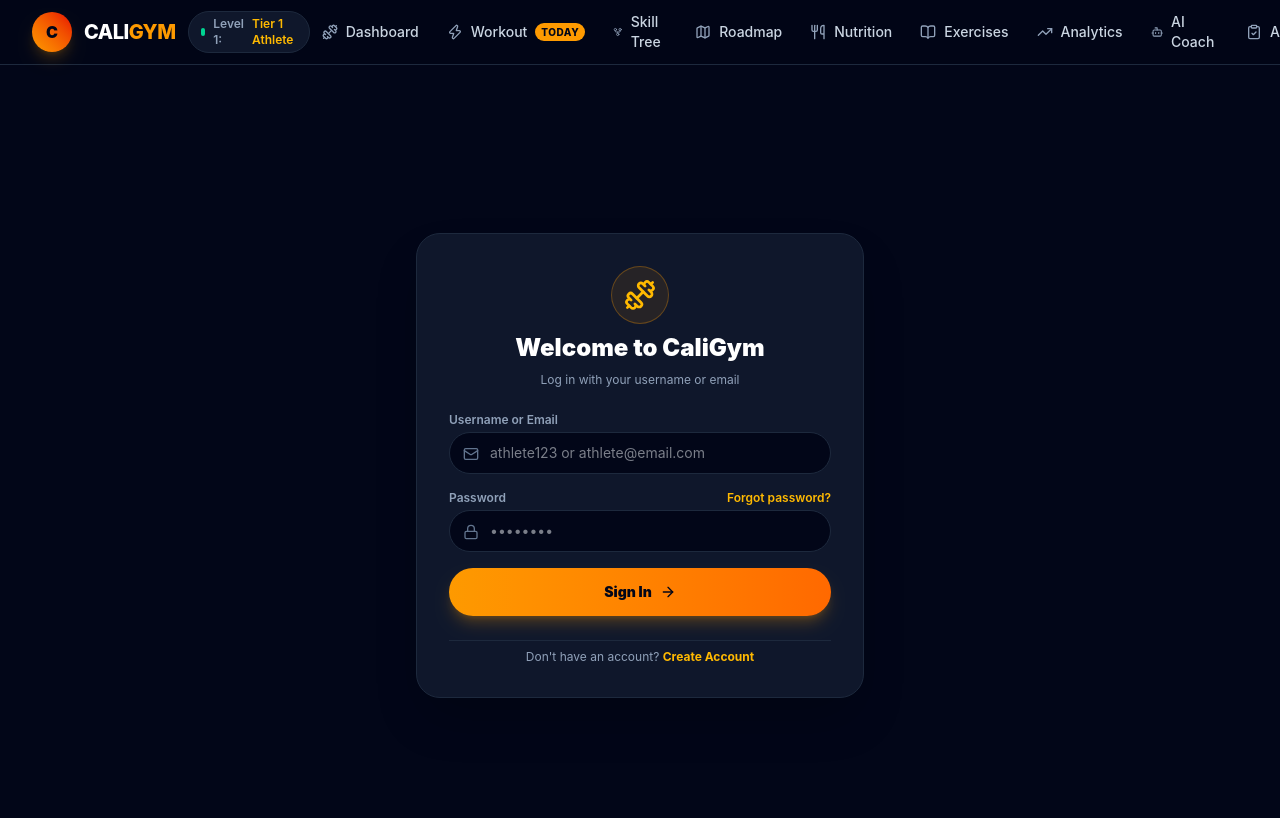
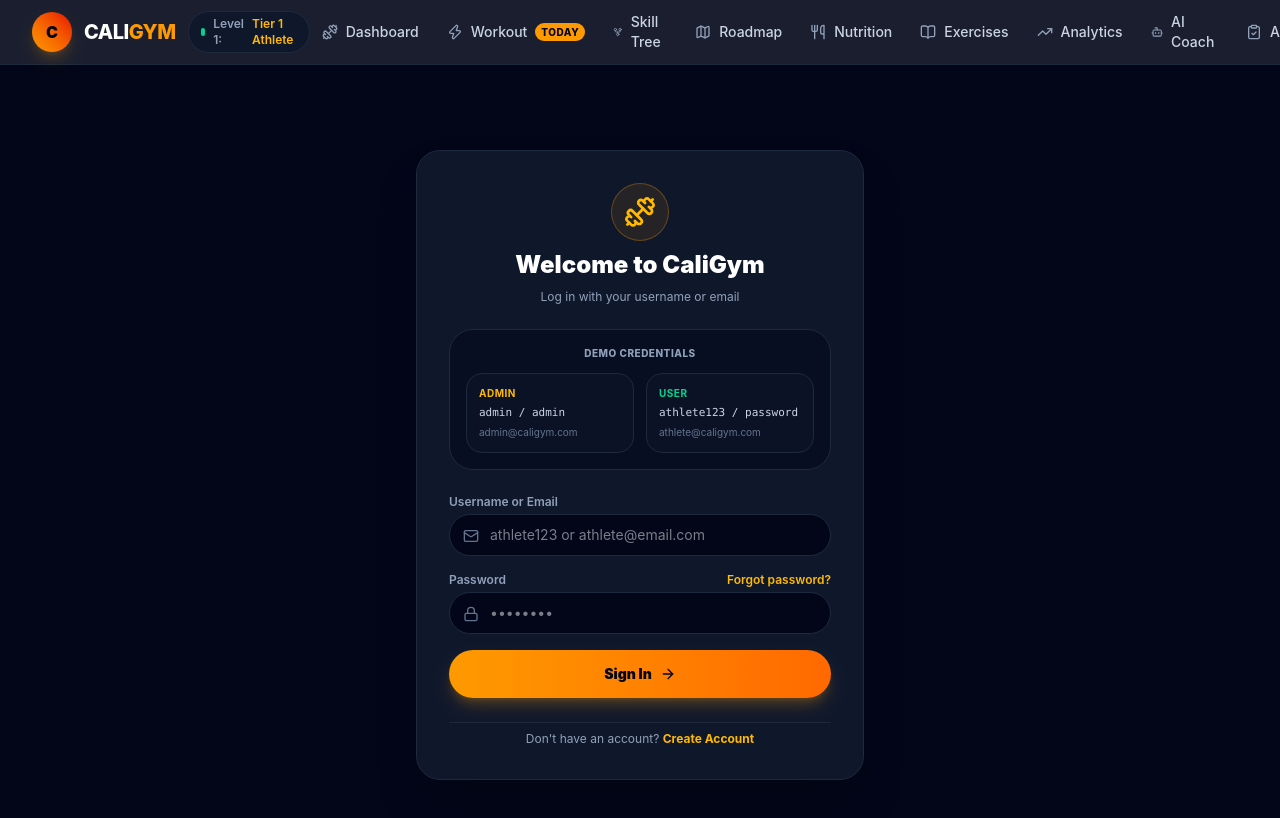
Before and after one commit to dhatchanamoorthy444/3dx, a Next.js app: page /login in a window 1280 px wide. Shown: the top 818 px of the page. Built offline with nearby package versions, Linux system fonts and the light colour scheme.

Commit message:
Fix theme toggle, login credentials display, and light mode support

```diff
--- a/src/app/globals.css
+++ b/src/app/globals.css
@@ -64,6 +64,30 @@
   --z-modal: 1050;
   --z-popover: 1060;
   --z-tooltip: 1070;
+}
+
+/* Light mode overrides */
+html.light {
+  --background-primary: hsl(0 0% 98%);
+  --background-secondary: hsl(0 0% 94%);
+  --background-tertiary: hsl(0 0% 90%);
+
+  --surface-primary: hsl(0 0% 100% / 0.8);
+  --surface-secondary: hsl(0 0% 100% / 0.9);
+  --surface-overlay: hsl(0 0% 100% / 0.95);
+
+  --text-primary: hsl(240 10% 3.9%);
+  --text-secondary: hsl(240 5% 35%);
+  --text-tertiary: hsl(240 5% 50%);
+  --text-inverse: hsl(0 0% 98%);
+
+  --border-primary: hsl(240 5% 80% / 0.4);
+  --border-secondary: hsl(240 5% 70% / 0.5);
+  --shadow-sm: 0 1px 2px hsl(240 10% 0% / 0.05);
+  --shadow-md: 0 4px 6px hsl(240 10% 0% / 0.07);
+  --shadow-lg: 0 10px 15px hsl(240 10% 0% / 0.1);
+  --shadow-xl: 0 20px 25px hsl(240 10% 0% / 0.15);
+  --shadow-2xl: 0 25px 50px hsl(240 10% 0% / 0.2);
 }
 
 /* Base styles */
--- a/src/app/layout.tsx
+++ b/src/app/layout.tsx
@@ -27,7 +27,7 @@ export default function RootLayout({
   return (
     <html
       lang="en"
-      className={`${geistSans.variable} ${geistMono.variable} h-full antialiased dark`}
+      className={`${geistSans.variable} ${geistMono.variable} h-full antialiased`}
     >
       <body className="min-h-full flex flex-col bg-slate-950 text-slate-100 font-sans">
         <CalisthenicsProvider>
--- a/src/app/login/page.tsx
+++ b/src/app/login/page.tsx
@@ -53,6 +53,23 @@ export default function LoginPage() {
           </div>
           <h1 className="text-2xl font-black text-white">Welcome to CaliGym</h1>
           <p className="text-xs text-slate-400">Log in with your username or email</p>
+        </div>
+
+        {/* Demo Credentials */}
+        <div className="bg-slate-950/50 border border-slate-800 rounded-xl p-4 space-y-3">
+          <p className="text-[10px] font-extrabold uppercase tracking-wider text-slate-400 text-center">Demo Credentials</p>
+          <div className="grid grid-cols-2 gap-3">
+            <div className="bg-slate-900/50 border border-slate-800 rounded-lg p-3 space-y-1">
+              <p className="text-[10px] font-bold text-amber-400 uppercase tracking-wider">Admin</p>
+              <p className="text-[11px] font-mono text-slate-300">admin / admin</p>
+              <p className="text-[10px] text-slate-500">admin@caligym.com</p>
+            </div>
+            <div className="bg-slate-900/50 border border-slate-800 rounded-lg p-3 space-y-1">
+              <p className="text-[10px] font-bold text-emerald-400 uppercase tracking-wider">User</p>
+              <p className="text-[11px] font-mono text-slate-300">athlete123 / password</p>
+              <p className="text-[10px] text-slate-500">athlete@caligym.com</p>
+            </div>
+          </div>
         </div>
 
         <form onSubmit={handleLogin} className="space-y-4">
--- a/src/components/Navigation.tsx
+++ b/src/components/Navigation.tsx
@@ -104,6 +104,9 @@ export const Navigation: React.FC = () => {
               <span className="uppercase">{profile.role}</span>
             </button>
 
+            {/* Theme Toggle */}
+            <ThemeToggle className="p-2 rounded-lg hover:bg-slate-900 hover:text-amber-400 focus:outline-none focus:ring-2 focus:ring-amber-500/50" />
+
             {/* Streak Counter */}
             <div className="flex items-center gap-1.5 px-3 py-1.5 rounded-lg bg-orange-500/10 border border-orange-500/20 text-orange-400 text-xs font-bold">
               <Flame className="w-4 h-4 text-orange-500 fill-orange-500/30" />
```
